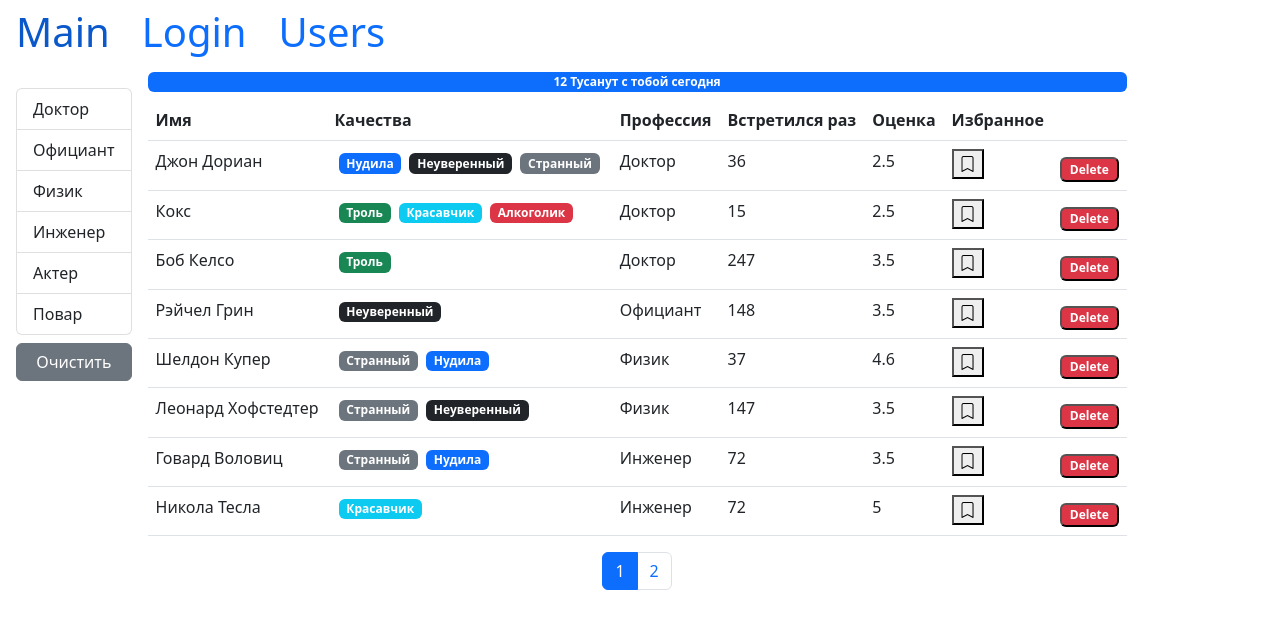
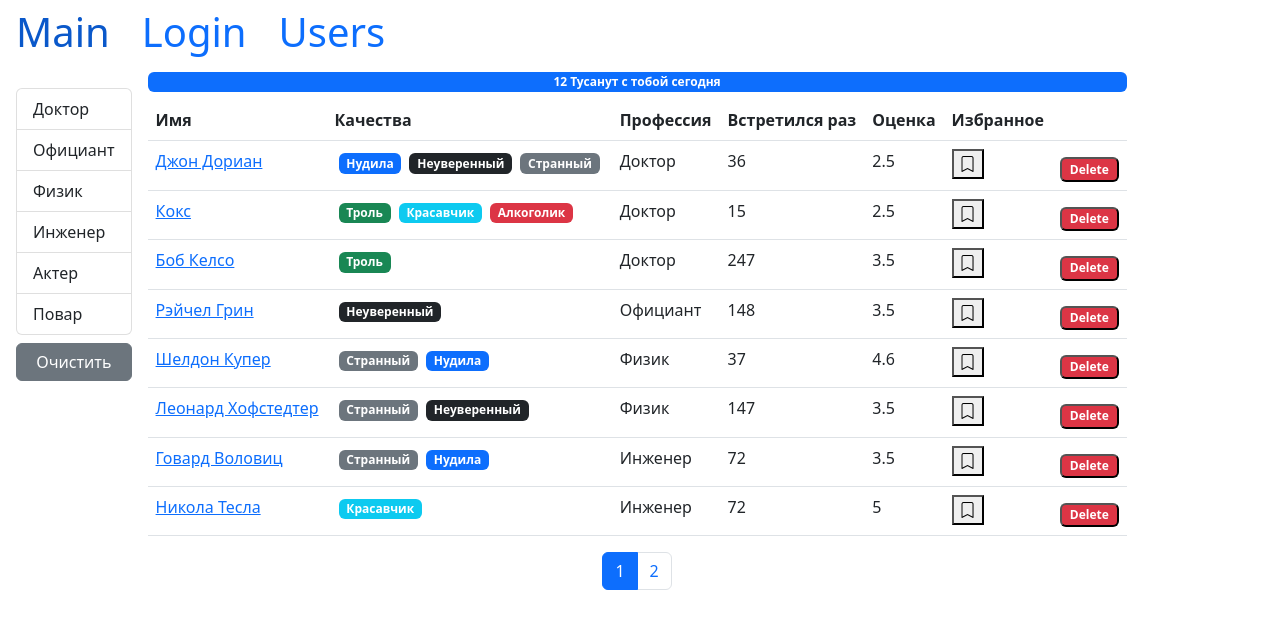
Before and after one commit to Grekalimbus/KP-1-React-Task, a React (Create React App) app: page /users in a window 1280 px wide. Shown: the top 628 px of the page. Built offline with nearby package versions, Linux system fonts and the light colour scheme.

Commit message:
ready link for name

```diff
--- a/src/app/api/fake.api/user.api.js
+++ b/src/app/api/fake.api/user.api.js
@@ -150,6 +150,14 @@
         }, 2000);
     });
 
+const getById = (id) =>
+    new Promise((resolve) => {
+        window.setTimeout(function () {
+            resolve(users.find((user) => user._id === id));
+        }, 2000);
+    });
+
 export default {
-    fetchAll
+    fetchAll,
+    getById
 };
--- a/src/app/components/tableBody.jsx
+++ b/src/app/components/tableBody.jsx
@@ -1,7 +1,10 @@
 import React from "react";
 import PropTypes from "prop-types";
 import _ from "lodash";
+import { Link } from "react-router-dom";
+
 const TableBody = ({ data, columns }) => {
+    // console.log(columns);
     const renderContent = (item, column) => {
         if (columns[column].component) {
             const component = columns[column].component;
@@ -12,13 +15,24 @@
         }
         return _.get(item, columns[column].path);
     };
+    // const logItem = (user) => {
+    //     console.log(user);
+    // };
     return (
         <tbody>
             {data.map((item) => (
                 <tr key={item._id}>
-                    {Object.keys(columns).map((column) => (
-                        <td key={column}>{renderContent(item, column)}</td>
-                    ))}
+                    {Object.keys(columns).map((column) =>
+                        columns[column].path === "name" ? (
+                            <td key={column}>
+                                <Link to="/">
+                                    {renderContent(item, column)}
+                                </Link>
+                            </td>
+                        ) : (
+                            <td key={column}>{renderContent(item, column)}</td>
+                        )
+                    )}
                 </tr>
             ))}
         </tbody>
```
Also changed, not shown: .eslintrc.js.
